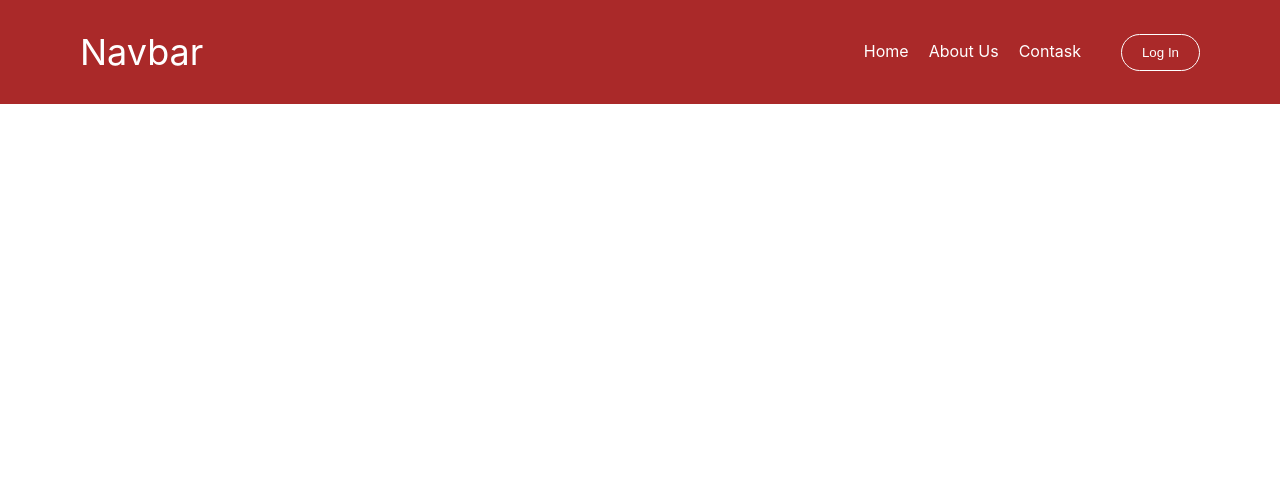
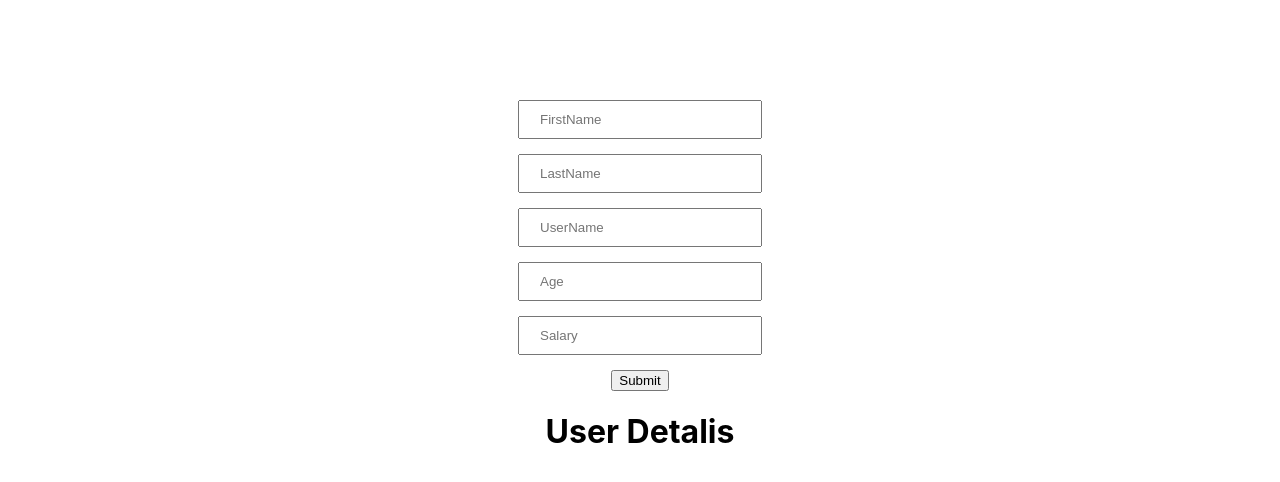
Before and after one commit to MrAsadbekk/react-navbar, a React (Create React App) app: page / in a window 1280 px wide. Shown: the top 482 px of the page. Built offline with nearby package versions, Linux system fonts and the light colour scheme.

Commit message:
lesson52

```diff
--- a/src/App.js
+++ b/src/App.js
@@ -1,10 +1,10 @@
-import Navbar from "./components/navbar/Navbar";
+import TestInput from "./components/testInput/TestInput";
 import "./App.css";
 
 function App() {
   return (
     <div className="App">
-      <Navbar />
+      <TestInput />
     </div>
   );
 }
--- /dev/null
+++ b/src/components/testInput/TestInput.jsx
@@ -0,0 +1,40 @@
+import { useState } from "react";
+import "../testInput/testinput.scss";
+
+const TestInput = () => {
+  const [newTodo, setNewTodo] = useState("");
+
+  const [todos, setTodos] = useState(() => {
+    const storedTodo = localStorage.getItem("todos");
+    return storedTodo ? JSON.parse(storedTodo) : [];
+  });
+
+  const handleTodoChange = (e) => {
+    setNewTodo(e.target.value);
+  };
+
+  return (
+    <div className="container">
+      <form className="form">
+        <input className="input" type="text" placeholder="FirstName" />
+        <input className="input" type="text" placeholder="LastName" />
+        <input className="input" type="text" placeholder="UserName" />
+        <input className="input" type="number" placeholder="Age" />
+        <input className="input" type="number" placeholder="Salary" />
+        <button type="submit">Submit</button>
+      </form>
+      <div>
+        <h1>User Detalis</h1>
+        <div className="box">
+          <ul className="list fname__list"></ul>
+          <ul className="list lname__list"></ul>
+          <ul className="list uname__list"></ul>
+          <ul className="list age__list"></ul>
+          <ul className="list salary__list"></ul>
+        </div>
+      </div>
+    </div>
+  );
+};
+
+export default TestInput;
--- /dev/null
+++ b/src/components/testInput/testinput.scss
@@ -0,0 +1,33 @@
+.container {
+  max-width: 1440px;
+  padding: 0 80px;
+  margin: 0 auto;
+  margin-top: 100px;
+}
+
+.form {
+  display: flex;
+  flex-direction: column;
+  align-items: center;
+  gap: 15px;
+}
+
+.input {
+  width: 200px;
+  padding: 10px 20px;
+}
+
+.box {
+  display: flex;
+  gap: 10px;
+}
+
+.list {
+  margin: 0;
+  padding: 0;
+  list-style-type: none;
+  display: flex;
+  flex-direction: column;
+  gap: 10px;
+  align-items: center;
+}
```
Also changed, not shown: src/components/lesson52/Lesson52.jsx (added).
